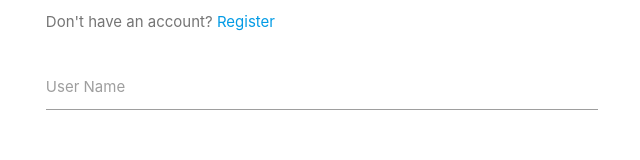
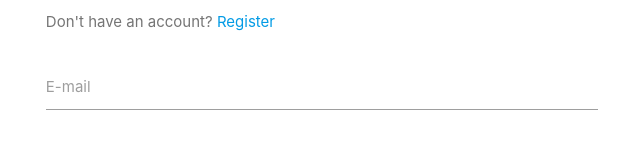
Before and after one commit to ohdaveed/gaia-2.0, a React (Create React App) app: page /login in a window 1280 px wide. Shown: the part 224-384 px from the top of the page, without its empty margins (318-958 px from the left). Built offline with nearby package versions, Linux system fonts and the light colour scheme.

Commit message:
changed username to email for auth

```diff
--- a/src/actions/authActions.js
+++ b/src/actions/authActions.js
@@ -16,6 +16,7 @@ export const registerUser = (userData, history) => (dispatch) => {
 };
 // Login - get user token
 export const loginUser = (userData) => (dispatch) => {
+    console.log(userData)
     axios
         .post("http://localhost:5000/api/users/login", userData)
         .then((res) => {
--- a/src/components/auth/Login.js
+++ b/src/components/auth/Login.js
@@ -9,7 +9,7 @@ class Login extends Component {
     constructor() {
         super();
         this.state = {
-            username: "",
+            email: "",
             password: "",
             errors: {}
         };
@@ -39,7 +39,7 @@ class Login extends Component {
     onSubmit = (e) => {
         e.preventDefault();
         const userData = {
-            username: this.state.username,
+            email: this.state.email,
             password: this.state.password
         };
 
@@ -73,20 +73,20 @@ class Login extends Component {
                             <div className="input-field col s12">
                                 <input
                                     onChange={this.onChange}
-                                    value={this.state.username}
-                                    error={errors.username}
-                                    id="username"
-                                    type="text"
+                                    value={this.state.email}
+                                    error={errors.email}
+                                    id="email"
+                                    type="email"
                                     className={classnames("", {
                                         invalid:
-                                            errors.username ||
-                                            errors.usernotfound
+                                            errors.email ||
+                                            errors.emailnotfound
                                     })}
                                 />
-                                <label htmlFor="username">User Name</label>
+                                <label htmlFor="email">E-mail</label>
                                 <span className="red-text">
-                                    {errors.username}
-                                    {errors.usernotfound}
+                                    {errors.email}
+                                    {errors.emailnotfound}
                                 </span>
                             </div>
                             <div className="input-field col s12">
```
